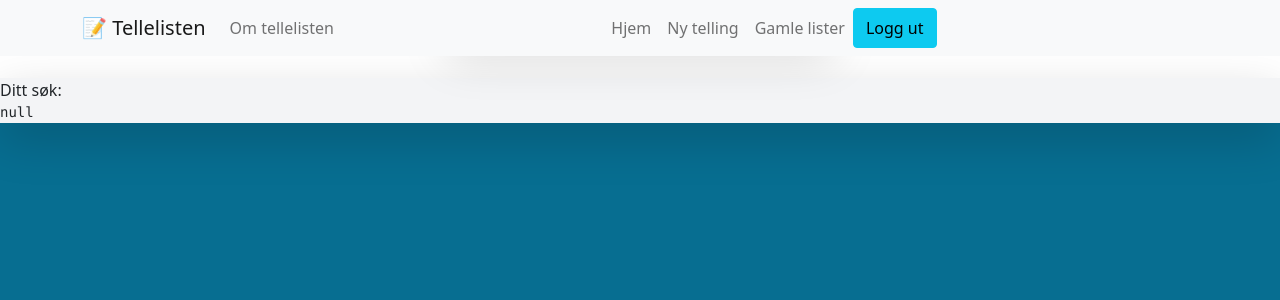
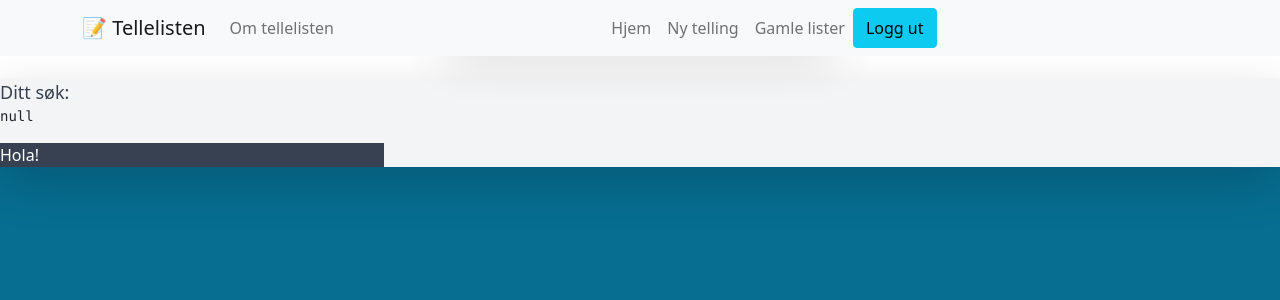
Before and after one commit to torhenningegenes/telleliste, a Next.js app: page /Old-lists/search-bar in a window 1280 px wide. Shown: the top 300 px of the page. Built offline with nearby package versions, Linux system fonts and the light colour scheme; no server answers; sample sign-in values are in the browser's storage.

Commit message:
started on search results + small cleanups

```diff
--- /dev/null
+++ b/pages/Old-lists/res-card.js
@@ -0,0 +1,7 @@
+import React from "react";
+
+function ResCard() {
+  return <div className="w-96 bg-gray-700 text-white">Hola!</div>;
+}
+
+export default ResCard;
--- a/pages/Old-lists/search-bar.tsx
+++ b/pages/Old-lists/search-bar.tsx
@@ -1,7 +1,7 @@
 import * as React from "react";
 
 import { Fragment, useState, useRef } from "react";
-import { Form, Button, Container } from "react-bootstrap";
+import SearchResult from "./search-result";
 
 function SearchBar(props: any) {
   //const { formState, setFormState } = props;
@@ -76,7 +76,6 @@ function SearchBar(props: any) {
       return searchRes;
     }
     arrayTest(dbArr);
-    console.log("Foo", searchRes);
     setRes(searchRes);
   };
   return (
@@ -120,11 +119,7 @@ function SearchBar(props: any) {
       </div>
 
       <div className="bg-gray-100 shadow-lg">
-        <span className="mr-1">Ditt søk:</span>
-        {formState}
-        <pre>
-          <React.Fragment>{JSON.stringify(res)}</React.Fragment>
-        </pre>
+        <SearchResult res={res} formState={formState} />
       </div>
     </>
   );
--- /dev/null
+++ b/pages/Old-lists/search-result.js
@@ -0,0 +1,20 @@
+import React from "react";
+import ResCard from "./res-card.js";
+
+function SearchResult(props) {
+  const { res, formState } = props;
+
+  console.log("Log fra search result component", res);
+  return (
+    <>
+      <span className="mr-1 text-lg  text-gray-700">Ditt søk:</span>
+      {formState ? formState : null}
+      <pre>
+        <React.Fragment>{JSON.stringify(res)}</React.Fragment>
+      </pre>
+      <ResCard />
+    </>
+  );
+}
+
+export default SearchResult;
--- a/pages/Reg/barnegruppe.js
+++ b/pages/Reg/barnegruppe.js
@@ -21,7 +21,7 @@ export default function Barnegruppe(props) {
   return (
     <div className="container">
       {sortedBarn.avdeling != "Ingen avdeling valgt" ? (
-        <ul className="flex flex-col justify-center">
+        <ul className="flex flex-col justify-center justify-items-center align-items-center pl-0">
           {sortedBarn.map((sortedBarn, index) => {
             return (
               <>
--- a/pages/Reg/index.js
+++ b/pages/Reg/index.js
@@ -126,7 +126,7 @@ function RegKids() {
           </Card> */}
           <div className="flex flex-col justify-center align-center">
             <div className="bg-sky-500 w-auto  h-1 rounded-t  "></div>
-            <div className="flex flex-col justify-center align-middle  p-6 rounded-br rounded-bl   shadow-lg bg-white max-w-sm w-auto">
+            <div className="flex flex-col justify-items-center align-items-center p-6 rounded-br rounded-bl   shadow-lg bg-white max-w-sm w-auto">
               <Avdeling
                 valgtAvdeling={valgtAvdeling}
                 barn={barn}
--- a/pages/Reg/kid.js
+++ b/pages/Reg/kid.js
@@ -15,7 +15,7 @@ function Kid(props) {
         <li
           key={uniqid()}
           //className="list-group-item list-barn d-flex flex-row justify-content-between align-items-center mt-4 shadow border-0 rounded-1"
-          className="h-auto w-72  list-none flex flex-col justify-items-center	 items-center rounded shadow-lg mb-2 p-2 border-2 border-sky-700"
+          className="h-auto w-72  list-none flex flex-col justify-items-center items-center rounded shadow mb-2 p-2 "
         >
           <div
             className="navnOgAvdeling text-lg uppercase text-gray-700 tracking-wide"
```
Also changed, not shown: pages/Old-lists/index.tsx (+3 -10 lines).
